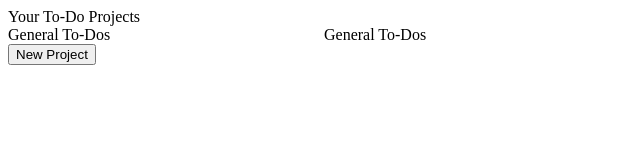
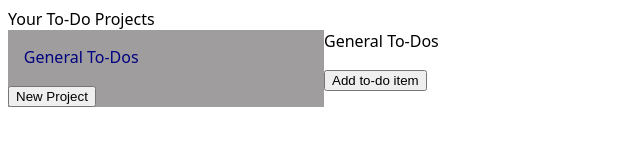
Before and after one commit to megotto95/the-doer, a website built with webpack: page dist/index.html in a window 1280 px wide. Both pictures are taken after a click on the element "General To-Dos". Shown: the whole page, without its empty margins (0-640 px from the left). Built offline with nearby package versions, Linux system fonts and the light colour scheme.

Commit message:
Add todo list to project detail and new button List shows up when project is clicked on and new button allows to add new todo item to project

```diff
--- a/src/index.js
+++ b/src/index.js
@@ -11,8 +11,8 @@ const projects = function(){
     function addProject(projTitle) {
             const title = projTitle
             const toDos = []
-            function newToDo(title) {
-                const addedToDo = createToDo(title, 'desc', 'date', 'priority')
+            function newToDo(title, desc, date, priority) {
+                const addedToDo = createToDo(title, desc, date, priority)
                 console.log(addedToDo)
                 toDos.push(addedToDo)
                 console.log(toDos)
@@ -61,8 +61,10 @@ function screenController() {
         projectDiv.classList.add('project')
         projectDiv.dataset.index = index
         projectDiv.textContent = `${project.title}`
-        projectDiv.addEventListener('click', () =>
-            openProject(project))
+        projectDiv.addEventListener('click', () => {
+            openProject(project)
+            }
+            )
         sidebar.appendChild(projectDiv)
         } )
 
@@ -81,8 +83,8 @@ function screenController() {
         pageLoad()
     }
 
-    function projectAddItem(e) {
-        const index = e.target.dataset.index
+    function projectAddItem(i) {
+        const index = i
         const newItem = projectList[index].newToDo(projectList[index].title)
         projectList[index].toDos.push(newItem)
         console.log(projectList[index])
--- a/src/openProject.js
+++ b/src/openProject.js
@@ -6,13 +6,29 @@ function openProjectDetail(project) {
     projectDetail.appendChild(projectName)
     const toDoList = document.createElement('ul')
     const projectToDo = project.toDos
-    projectToDo.forEach(todo => {
+    function listLoad() {
+        toDoList.innerHTML = ""
+        projectToDo.forEach(todo => {
         const toDoItem = document.createElement('li')
         toDoItem.textContent = `${todo.title} due ${todo.dueDate}`
         toDoList.appendChild(toDoItem)
     }
-    )
+    )}
     projectDetail.appendChild(toDoList)
+
+    const newToDoButton = document.createElement('button')
+    newToDoButton.textContent = "Add to-do item"
+    projectDetail.appendChild(newToDoButton)
+    newToDoButton.addEventListener("click", () => {
+        const title = prompt("to-do title")
+        const date = prompt('What is the due date?')
+        const desc = prompt('Short description')
+        const priority = prompt ('Priority 1 - 5')
+        project.newToDo(title, desc, date, priority)
+        listLoad()
+    })
+
+    listLoad()
 }
 
 export default openProjectDetail
--- a/src/style.css
+++ b/src/style.css
@@ -1,3 +1,11 @@
+:root {
+    --system-ui: system-ui, "Segoe UI", Roboto, Helvetica, Arial, sans-serif, "Apple Color Emoji", "Segoe UI Emoji", "Segoe UI Symbol";
+  }
+
+ body {
+    font-family: var(--system-ui);
+ }
+
 #content {
     display: grid;
     grid-template-columns: 1fr 3fr;
@@ -6,4 +14,15 @@
 
 .sidebar {
     grid-column: 1 / span 1;
+    background-color: rgb(159, 157, 157);
 }
+
+.project {
+    color: navy;
+    font-size: 1rem;
+    padding: 5%;
+}
+
+.project:hover {
+    background-color: whitesmoke;
+}
```
Also changed, not shown: dist/bundle.js.
